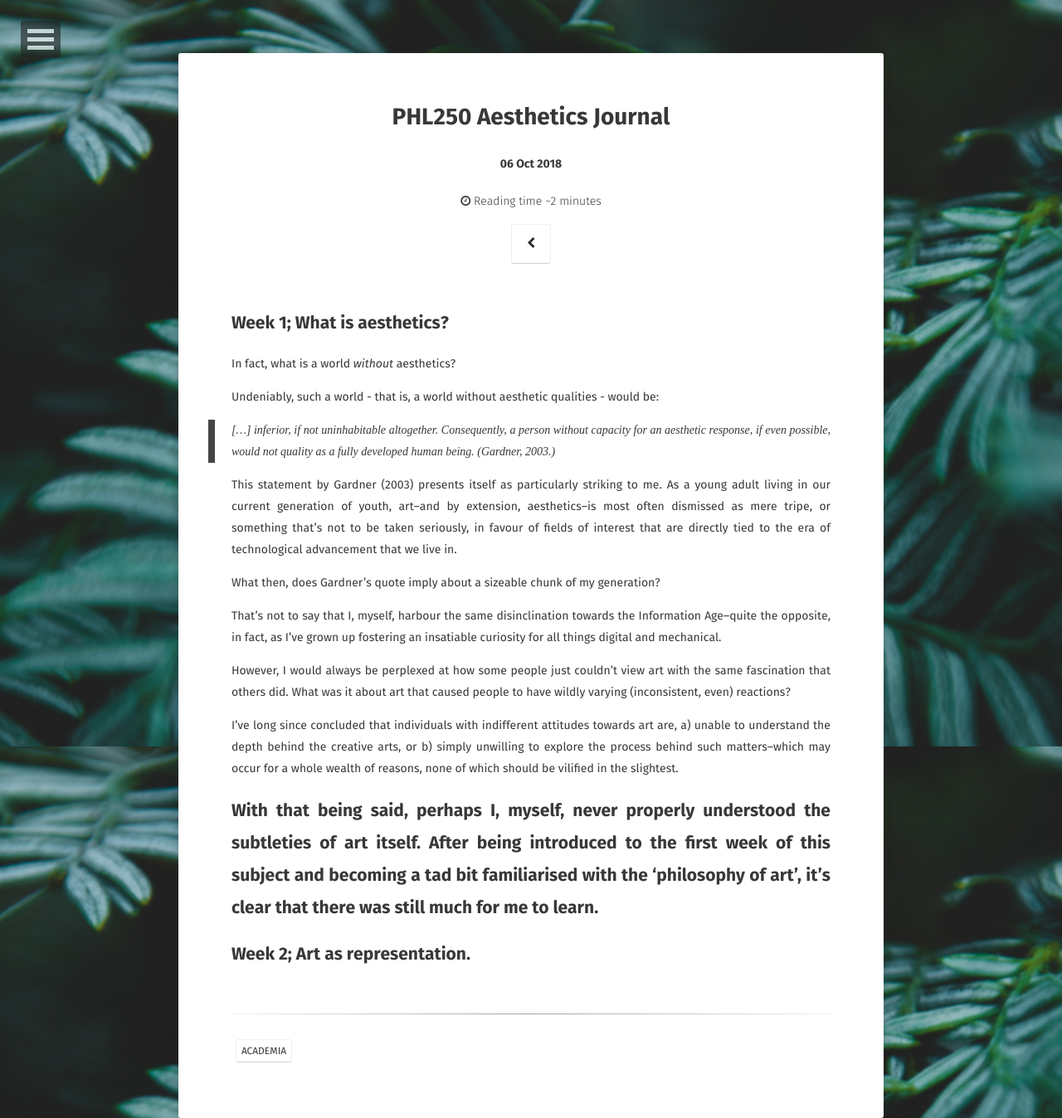
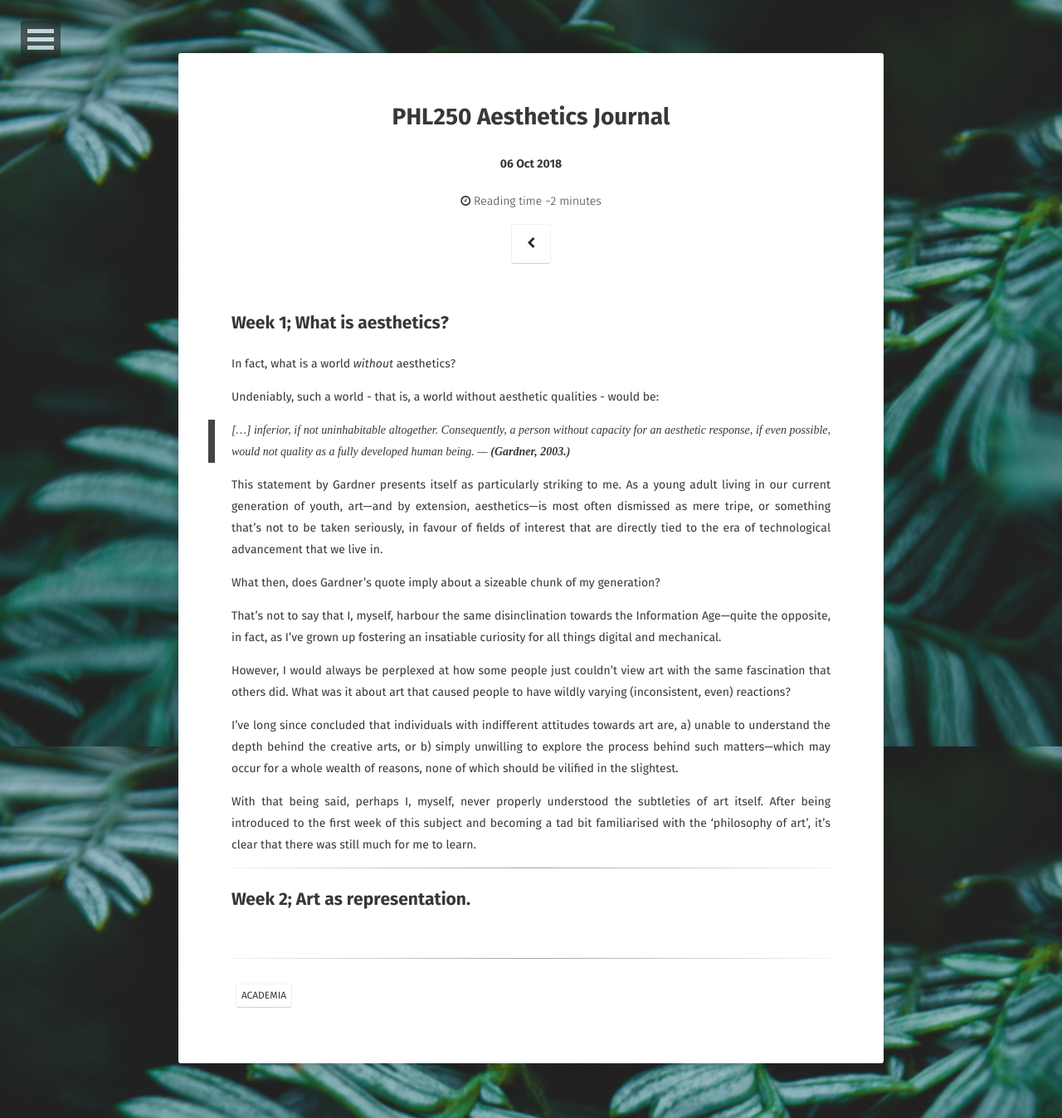
Before and after one commit to pvulus/pvulus.github.io, a Jekyll site: the page built from _posts/academia/2018-10-06-phl250-aesthetics-journal.md, in a window 1280 px wide. Shown: the whole page at 83% size. Built offline with Jekyll 4.4.1, drawn with Linux system fonts in a browser that asks for light colours; some web fonts are replaced.

Commit message:
j.1 edit

```diff
--- a/_posts/academia/2018-10-06-phl250-aesthetics-journal.md
+++ b/_posts/academia/2018-10-06-phl250-aesthetics-journal.md
@@ -10,18 +10,20 @@
 In fact, what is a world *without* aesthetics?
 
 Undeniably, such a world - that is, a world without aesthetic qualities - would be:
-> [...] inferior, if not uninhabitable altogether. Consequently, a person without capacity for an aesthetic response, if even possible, would not quality as a fully developed human being. (Gardner, 2003.)
+> [...] inferior, if not uninhabitable altogether. Consequently, a person without capacity for an aesthetic response, if even possible, would not quality as a fully developed human being. — **(Gardner, 2003.)**
 
-This statement by Gardner (2003) presents itself as particularly striking to me. As a young adult living in our current generation of youth, art--and by extension, aesthetics--is most often dismissed as mere tripe, or something that's not to be taken seriously, in favour of fields of interest that are directly tied to the era of technological advancement that we live in.
+This statement by Gardner presents itself as particularly striking to me. As a young adult living in our current generation of youth, art—and by extension, aesthetics—is most often dismissed as mere tripe, or something that's not to be taken seriously, in favour of fields of interest that are directly tied to the era of technological advancement that we live in.
 
 What then, does Gardner's quote imply about a sizeable chunk of my generation?
 
-That's not to say that I, myself, harbour the same disinclination towards the Information Age--quite the opposite, in fact, as I've grown up fostering an insatiable curiosity for all things digital and mechanical.
+That's not to say that I, myself, harbour the same disinclination towards the Information Age—quite the opposite, in fact, as I've grown up fostering an insatiable curiosity for all things digital and mechanical.
 
 However, I would always be perplexed at how some people just couldn't view art with the same fascination that others did. What was it about art that caused people to have wildly varying (inconsistent, even) reactions?
 
-I've long since concluded that individuals with indifferent attitudes towards art are, a) unable to understand the depth behind the creative arts, or b) simply unwilling to explore the process behind such matters--which may occur for a whole wealth of reasons, none of which should be vilified in the slightest.
+I've long since concluded that individuals with indifferent attitudes towards art are, a) unable to understand the depth behind the creative arts, or b) simply unwilling to explore the process behind such matters—which may occur for a whole wealth of reasons, none of which should be vilified in the slightest.
 
 With that being said, perhaps I, myself, never properly understood the subtleties of art itself. After being introduced to the first week of this subject and becoming a tad bit familiarised with the 'philosophy of art', it's clear that there was still much for me to learn.
+
 ---
+
 ## Week 2; Art as representation.
```
